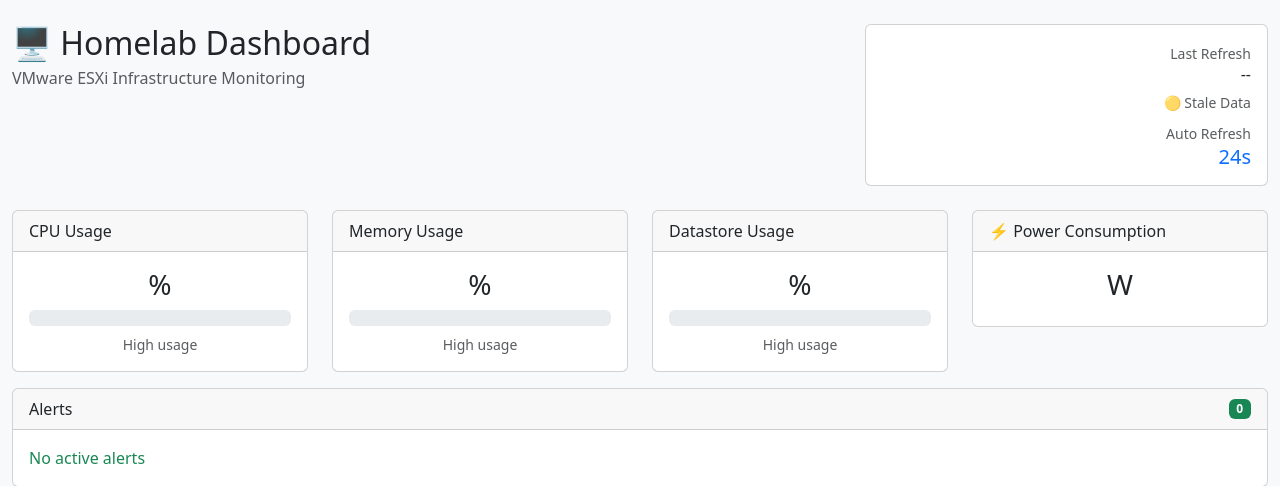
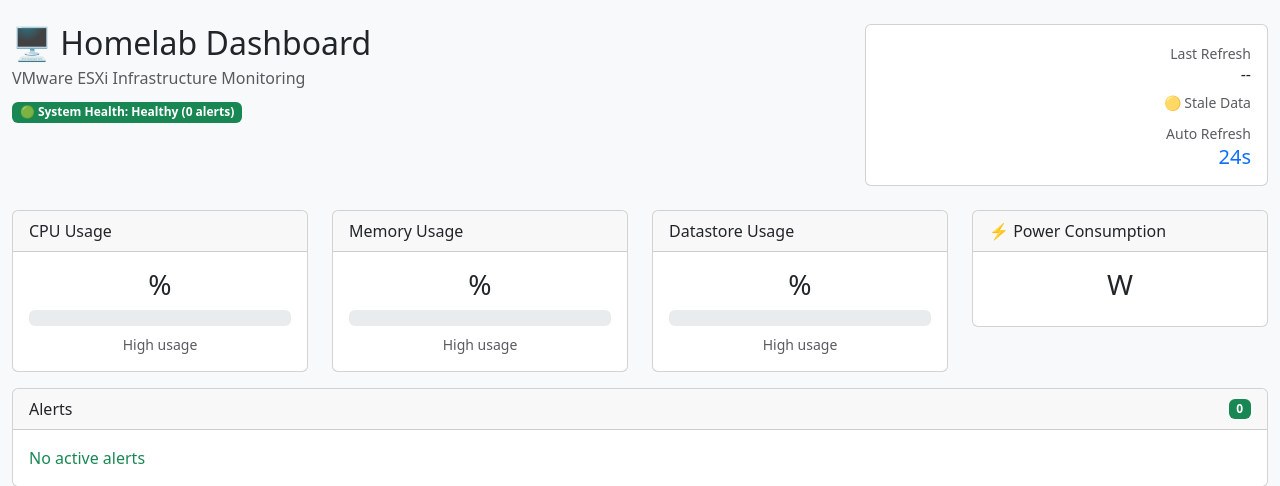
Before and after one commit to leekampgreen-hash/homelab-dashboard, a FastAPI app: template app/templates/index.html in a window 1280 px wide. Shown: the top 486 px of the page. Run offline with FastAPI, Linux system fonts and the light colour scheme; the template is opened without the code that fills it, so the values that code supplies are empty; some libraries are stand-ins or nearby versions.

Commit message:
Add global system health indicator

```diff
--- a/app/templates/components/footer_scripts.html
+++ b/app/templates/components/footer_scripts.html
@@ -105,12 +105,16 @@
 function renderAlerts(alerts) {
     const alertCount = document.getElementById("alert-count");
     const alertList = document.getElementById("alert-list");
+    const systemHealth = document.getElementById("system-health");
+    const criticalAlerts = alerts.filter(alert => alert.severity === "critical");
 
     alertCount.innerText = alerts.length;
     alertList.innerHTML = "";
 
     if (alerts.length === 0) {
         alertCount.className = "badge text-bg-success";
+        systemHealth.className = "badge text-bg-success";
+        systemHealth.innerText = "🟢 System Health: Healthy (0 alerts)";
         const emptyMessage = document.createElement("span");
         emptyMessage.className = "text-success";
         emptyMessage.innerText = "No active alerts";
@@ -118,7 +122,17 @@
         return;
     }
 
-    alertCount.className = "badge text-bg-danger";
+    if (criticalAlerts.length > 0) {
+        alertCount.className = "badge text-bg-danger";
+        systemHealth.className = "badge text-bg-danger";
+        systemHealth.innerText =
+            `🔴 System Health: Critical (${alerts.length} alerts)`;
+    } else {
+        alertCount.className = "badge text-bg-warning";
+        systemHealth.className = "badge text-bg-warning";
+        systemHealth.innerText =
+            `🟡 System Health: Warning (${alerts.length} alerts)`;
+    }
 
     const list = document.createElement("div");
     list.className = "list-group list-group-flush";
--- a/app/templates/components/header.html
+++ b/app/templates/components/header.html
@@ -9,6 +9,12 @@
         <p class="text-muted mb-0">
             VMware ESXi Infrastructure Monitoring
         </p>
+
+        <div class="mt-2">
+            <span id="system-health" class="badge text-bg-success">
+                🟢 System Health: Healthy (0 alerts)
+            </span>
+        </div>
 
     </div>
 
```
